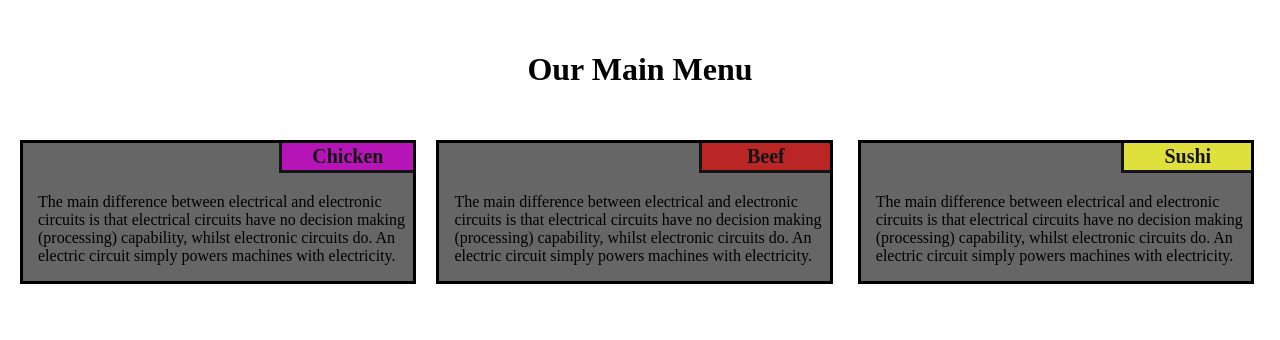
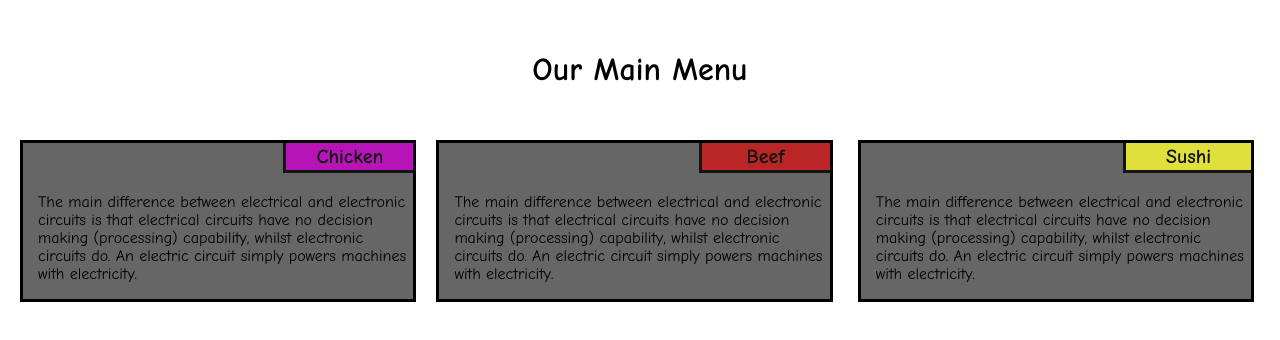
Before and after one commit to AijazAamur/module2-solution, a plain HTML site: page index.html in a window 1280 px wide. Drawn offline with Linux system fonts and the light colour scheme.

Commit message:
Update style.css

```diff
--- a/style.css
+++ b/style.css
@@ -2,6 +2,7 @@ body{
 margin:0;
 padding:0;
 box-sizing: border-box;
+font-family: Comic Sans MS;
 }
 @media screen and (min-width:992px){
 .chiken1 {
```
